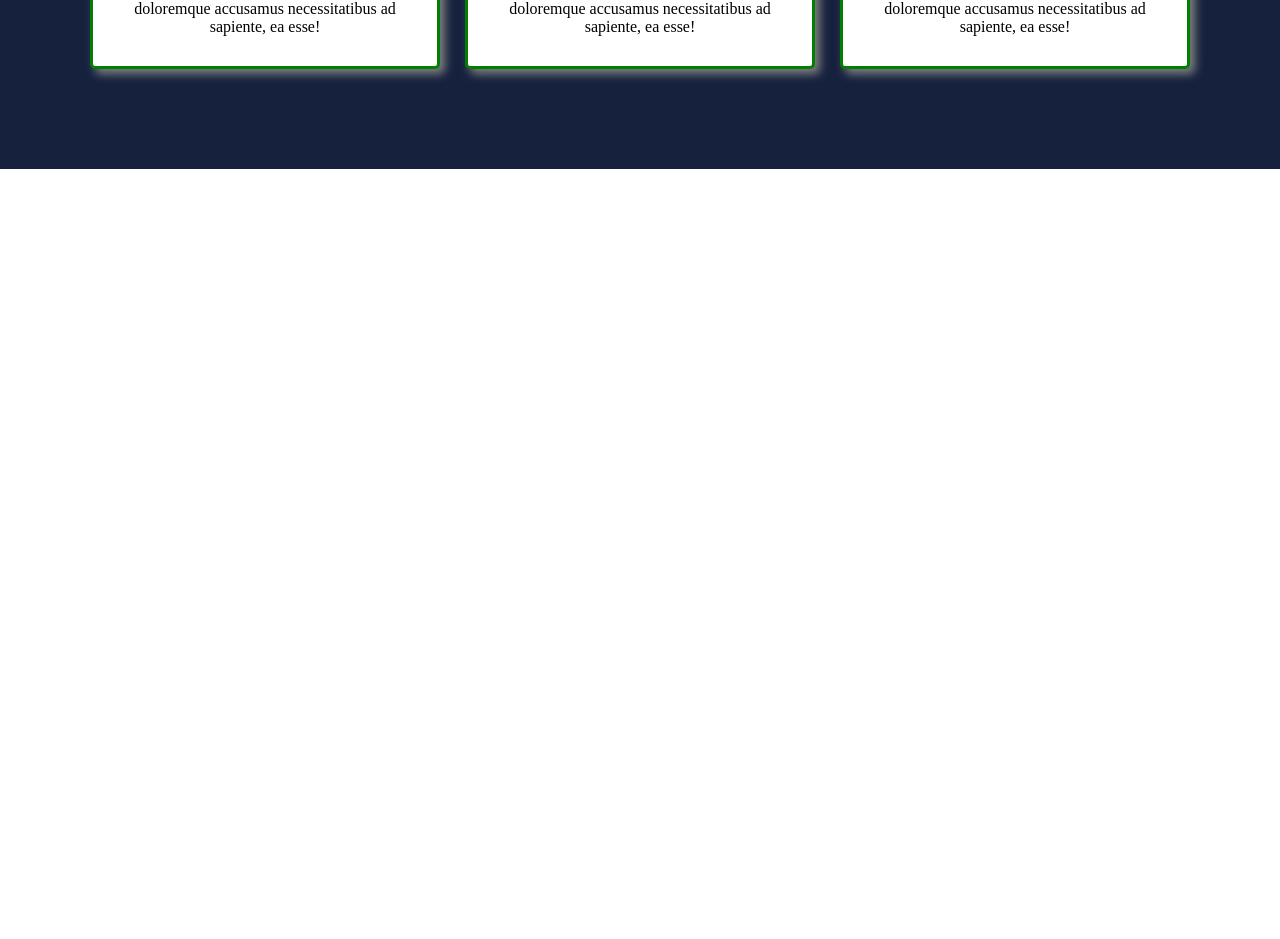
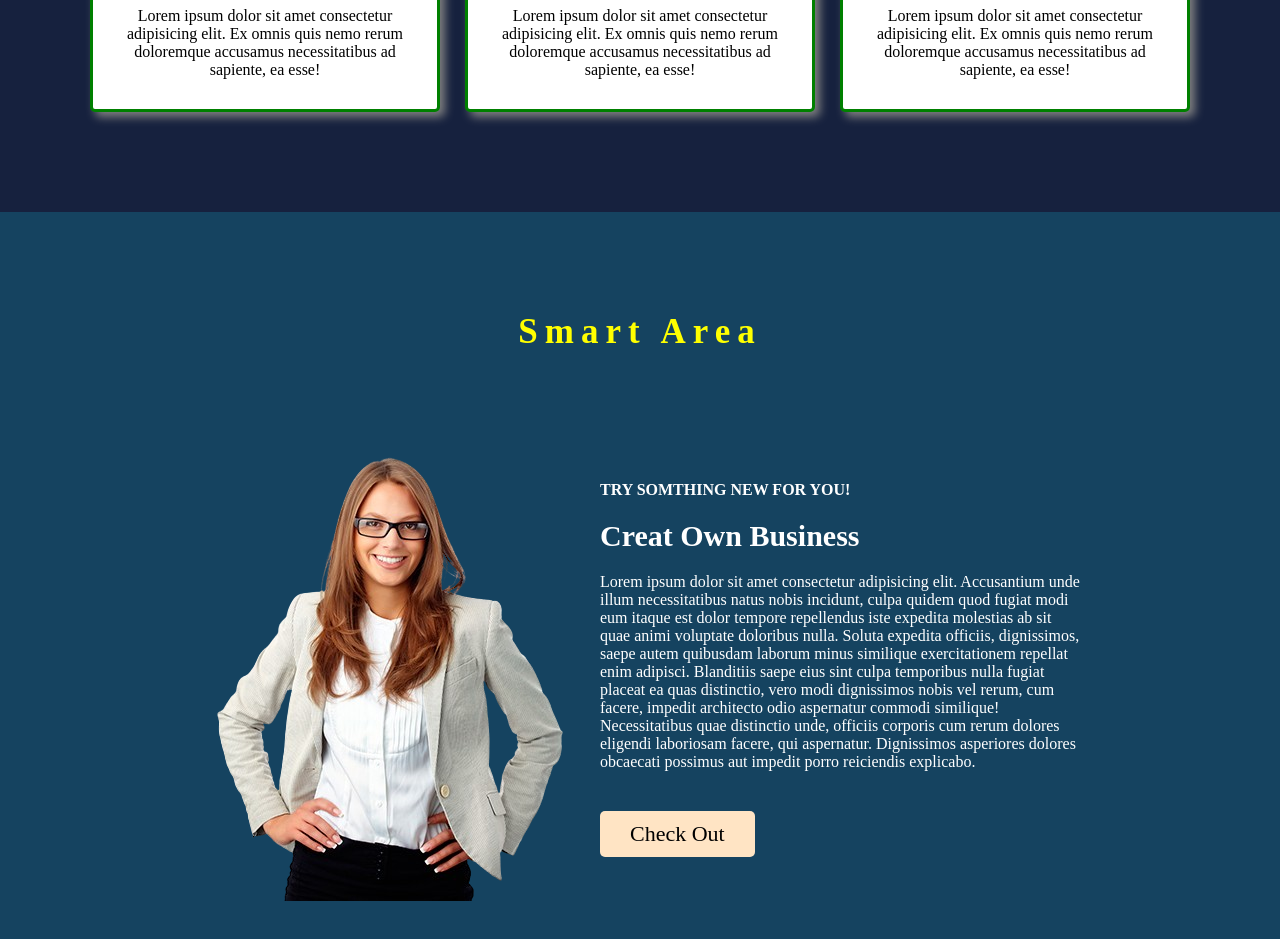
Before and after one commit to NazminNoor/Responsive-website-html-css, a plain HTML site: page index.html in a window 1280 px wide. Shown: the part 1333-2272 px from the top of the page. Before the commit the page ends 1502 px from the top, so only its background shows below. Drawn offline with Linux system fonts and the light colour scheme; a web font is replaced by a local one.

Commit message:
second section code

```diff
--- a/index.html
+++ b/index.html
@@ -78,6 +78,34 @@
 </section>
 
 
+<!-- second section code -->
+<section id="second-section">
+
+    <h2 class="servicetitel"> Smart Area</h2>
+
+<div id="smart-parent">
+
+    <div class="smart-imags">
+        <img src="images/smart women (2).jpg">
+    </div>
+    <div class="smart-text">
+        <h4>TRY SOMTHING NEW FOR YOU!</h4>
+        <h2>Creat Own Business</h2>
+      <p>Lorem ipsum dolor sit amet consectetur adipisicing elit. Accusantium unde illum necessitatibus natus nobis incidunt, culpa quidem quod fugiat modi eum itaque est dolor tempore repellendus iste expedita molestias ab sit quae animi voluptate doloribus nulla. Soluta expedita officiis, dignissimos, saepe autem quibusdam laborum minus similique exercitationem repellat enim adipisci. Blanditiis saepe eius sint culpa temporibus nulla fugiat placeat ea quas distinctio, vero modi dignissimos nobis vel rerum, cum facere, impedit architecto odio aspernatur commodi similique! Necessitatibus quae distinctio unde, officiis corporis cum rerum dolores eligendi laboriosam facere, qui aspernatur. Dignissimos asperiores dolores obcaecati possimus aut impedit porro reiciendis explicabo.</p>
+
+        <a href="#"> Check Out</a>
+
+    </div>
+
+
+
+
+</div>
+
+</section>
+
+
+
 
     </main>
 </body>
--- a/style.css
+++ b/style.css
@@ -150,6 +150,58 @@ box-shadow: 5px 5px 10px gray ;
     font-weight: bold;
 }
 
+/* second section code start */
+.servicetitel{
+    text-align: center;
+    color: yellow;
+    font-size: 35px;
+ margin-bottom: 30px;
+    letter-spacing: 0.2em;
+
+}
+
+#second-section{
+    background-color:#154360 ;
+    padding: 50px 0 100px 0;
+}
+
+#smart-parent{
+    margin-left: 200px;
+    margin-right: 200px;
+    display: flex;
+    justify-content: space-between;
+    align-items: center;
+}
+.smart-text{
+    color: white;
+}
+.smart-text h2{
+    margin: 20px 0;
+    font-size: 30px;
+}
+.smart-text a{
+    text-decoration: none;
+    font-size: 22px;
+    background-color: bisque;
+    color: black;
+    padding: 10px 30px;
+    border-radius: 5px;
+    display: inline-block;
+    margin-top: 40px;
+    cursor: pointer;
+
+}
+
+
+
+
+
+
+
+
+
+
+
 /* first section media query code start */
 
 @media only screen and (max-width:688px) {
@@ -159,6 +211,20 @@ box-shadow: 5px 5px 10px gray ;
         grid-gap: 10px;
         width: 100%;
     }
+
+    #smart-parent{
+        margin-left: 30px;
+        margin-right: 30px;
+        display: block;
+
+    }
+
+.smart-imags img{
+    width:100% ;
+    margin-bottom: 50px;
+}
+
+
 }
 
 @media only screen and (min-width:689px) and (max-width:1099px){
@@ -168,4 +234,19 @@ box-shadow: 5px 5px 10px gray ;
         grid-gap: 20px;
         width: 100%;
     }
+
+    #smart-parent{
+        margin-left: 70px;
+        margin-right: 70px;
+        display: block;
+
+    }
+
+    .smart-imags img{
+        width:100% ;
+        margin-bottom: 70px;
+    }
+
+
+
 }
```
Also changed, not shown: images/smart women (2).jpg (added).
